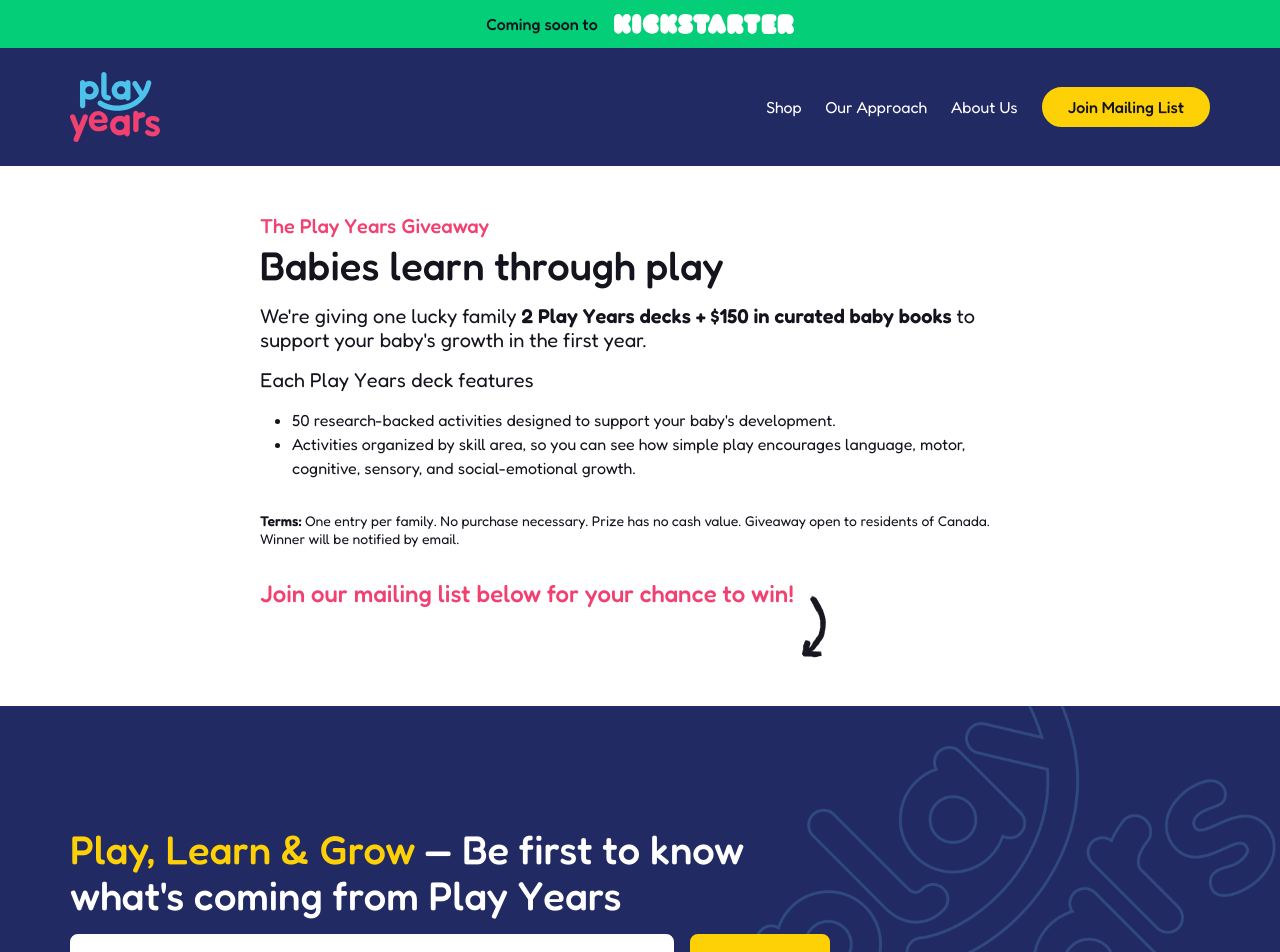
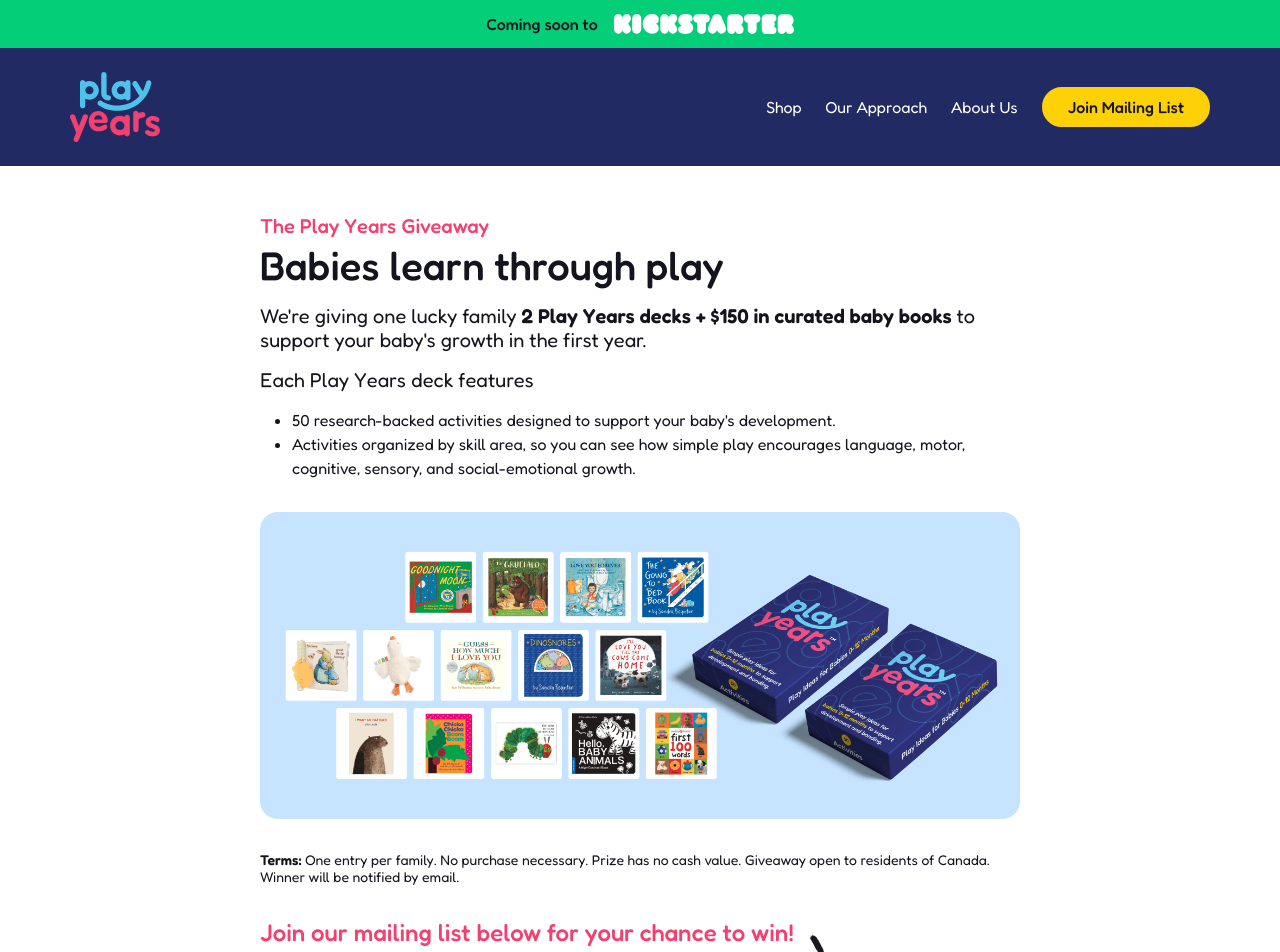
Before and after one commit to glkinc/playyears, a React (Create React App) app: page /giveaway in a window 1280 px wide. Shown: the top 952 px of the page. Built offline with nearby package versions, Linux system fonts and the light colour scheme.

Commit message:
added giveaway banner

```diff
--- a/src/pages/Giveaway.js
+++ b/src/pages/Giveaway.js
@@ -24,6 +24,11 @@
                 </ul>
               </div>
 
+              <img
+                src={process.env.PUBLIC_URL + "/images/giveaway-banner.png"}
+                alt="Giveaway prize"
+              />
+
               <p className="body-sm"><strong>Terms:</strong> One entry per family. No purchase necessary. Prize has no cash value. Giveaway open to residents of Canada. Winner will be notified by email.</p>
 
               <div className="flex-container flex-row gap-xs">
```
Also changed, not shown: public/images/giveaway-banner.png (added).
